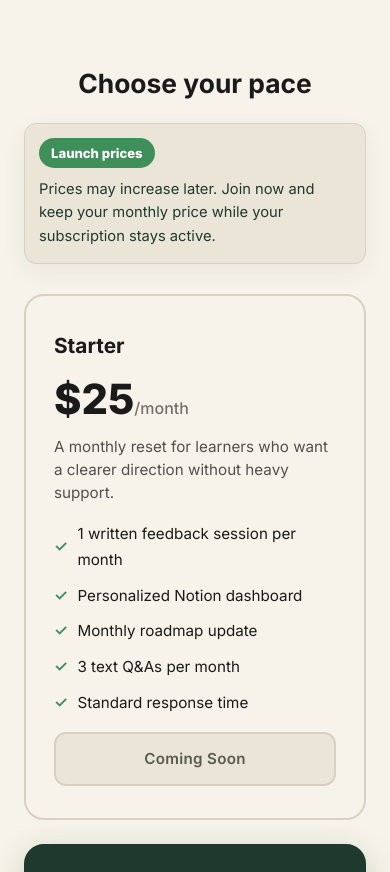
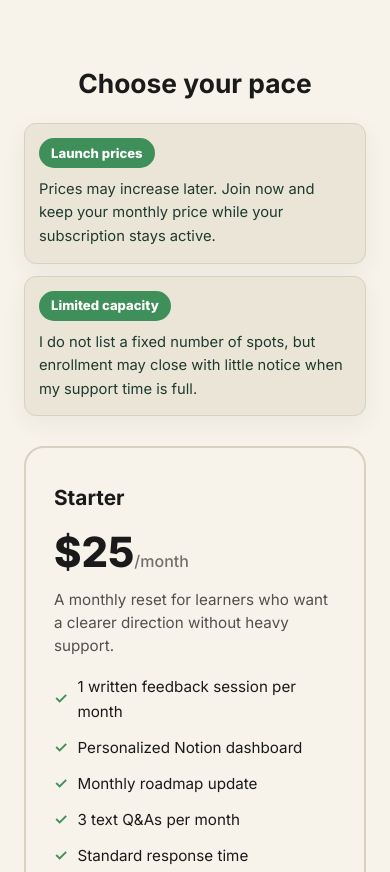
Before and after one commit to nnn7010/noajpradio-consult, a plain HTML site: page index.html in a window 390 px wide. Shown: the part 9520-10392 px from the top of the page. Drawn offline with Linux system fonts and the light colour scheme.

Commit message:
Add limited capacity notice

```diff
--- a/index.html
+++ b/index.html
@@ -306,9 +306,15 @@
   <section class="plans" id="plans">
     <div class="container">
       <h2>Choose your pace</h2>
-      <div class="launch-pricing">
-        <span>Launch prices</span>
-        <p>Prices may increase later. Join now and keep your monthly price while your subscription stays active.</p>
+      <div class="plan-notices">
+        <div class="plan-notice">
+          <span>Launch prices</span>
+          <p>Prices may increase later. Join now and keep your monthly price while your subscription stays active.</p>
+        </div>
+        <div class="plan-notice">
+          <span>Limited capacity</span>
+          <p>I do not list a fixed number of spots, but enrollment may close with little notice when my support time is full.</p>
+        </div>
       </div>
       <div class="plans-grid">
         <div class="plan-card">
@@ -408,6 +414,16 @@
 
         <div class="faq-item">
           <button class="faq-question" aria-expanded="false">
+            Can enrollment close?
+            <span class="faq-icon">+</span>
+          </button>
+          <div class="faq-answer">
+            <p>Yes. Because this service includes personal written feedback, my support time is limited. I do not show a fixed number of spots, but enrollment may close with little notice when capacity is full.</p>
+          </div>
+        </div>
+
+        <div class="faq-item">
+          <button class="faq-question" aria-expanded="false">
             I've never used Notion before. Is that okay?
             <span class="faq-icon">+</span>
           </button>
--- a/style.css
+++ b/style.css
@@ -677,9 +677,14 @@ a { text-decoration: none; }
   margin-bottom: 24px;
   text-wrap: balance;
 }
-.launch-pricing {
-  max-width: 780px;
+.plan-notices {
+  max-width: 920px;
   margin: 0 auto 48px;
+  display: grid;
+  grid-template-columns: repeat(2, minmax(0, 1fr));
+  gap: 14px;
+}
+.plan-notice {
   padding: 14px 18px;
   display: flex;
   align-items: center;
@@ -689,7 +694,7 @@ a { text-decoration: none; }
   background: var(--bg-alt);
   box-shadow: 0 8px 24px rgba(30,58,47,0.06);
 }
-.launch-pricing span {
+.plan-notice span {
   display: inline-flex;
   align-items: center;
   min-height: 30px;
@@ -701,7 +706,7 @@ a { text-decoration: none; }
   font-weight: 800;
   white-space: nowrap;
 }
-.launch-pricing p {
+.plan-notice p {
   margin: 0;
   color: var(--bg-dark);
   font-size: 0.95rem;
@@ -1300,17 +1305,22 @@ footer p {
   .feedback-block p {
     font-size: 0.95rem;
   }
-  .launch-pricing {
+  .plan-notices {
     margin: 0 0 30px;
+    grid-template-columns: 1fr;
+    gap: 12px;
+  }
+  .plan-notice {
+    margin: 0;
     padding: 14px;
     display: block;
     border-radius: var(--radius);
   }
-  .launch-pricing span {
+  .plan-notice span {
     width: fit-content;
     margin-bottom: 10px;
   }
-  .launch-pricing p {
+  .plan-notice p {
     font-size: 0.92rem;
     line-height: 1.6;
   }
```
